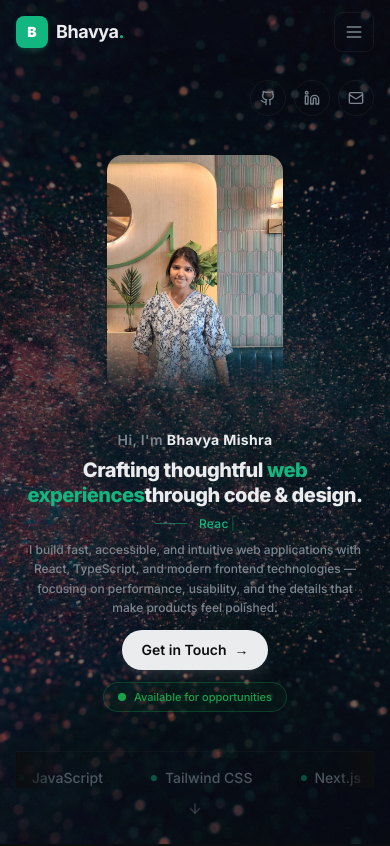
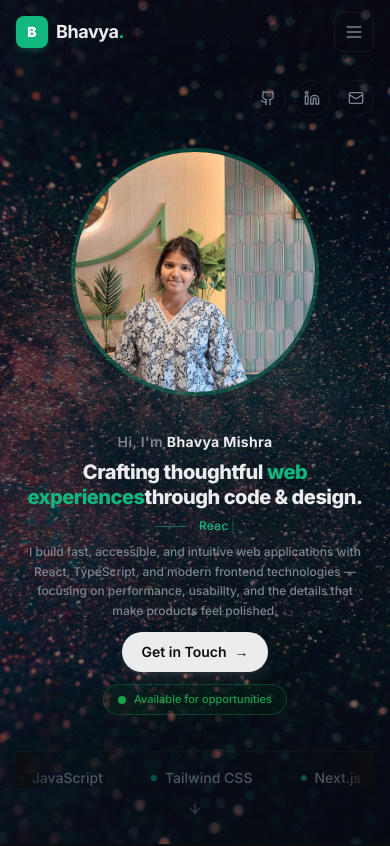
Before and after one commit to Bhavya1352/portfolio, a React (Vite) app: page / in a window 390 px wide. Shown: the top 846 px of the page. Built offline with nearby package versions, Linux system fonts and the light colour scheme; the HTML template or start-up script is replaced by a standard one.

Commit message:
responsive changes

```diff
--- a/src/components/Hero.tsx
+++ b/src/components/Hero.tsx
@@ -135,17 +135,17 @@ const Hero = () => {
 
             {/* Right — Photo */}
             <div className="fade-up-stagger stagger-3 relative flex justify-center order-1 md:order-2 mb-4 md:mb-0">
-              <div className="relative w-44 sm:w-56 md:w-64 lg:w-72 max-w-[75vw]">
+              <div className="relative w-60 sm:w-72 md:w-80 lg:w-88 max-w-[75vw]">
                 {/* Soft glow behind */}
                 <div className="absolute -inset-6 bg-primary/10 rounded-full blur-3xl opacity-50" />
 
-                {/* Photo with bottom fade */}
-                <div className="relative hero-img-mask">
+                {/* Photo - circle shape with outline */}
+                <div className="relative rounded-full ring-4 ring-primary/30">
                   <img
                     src="/hero-image.jpg"
                     alt="Bhavya Mishra"
-                    className="w-full rounded-2xl object-cover"
-                    style={{ aspectRatio: '3/4' }}
+                    className="w-full rounded-full object-cover"
+                    style={{ aspectRatio: '1/1' }}
                     loading="eager"
                     fetchPriority="high"
                   />
```
